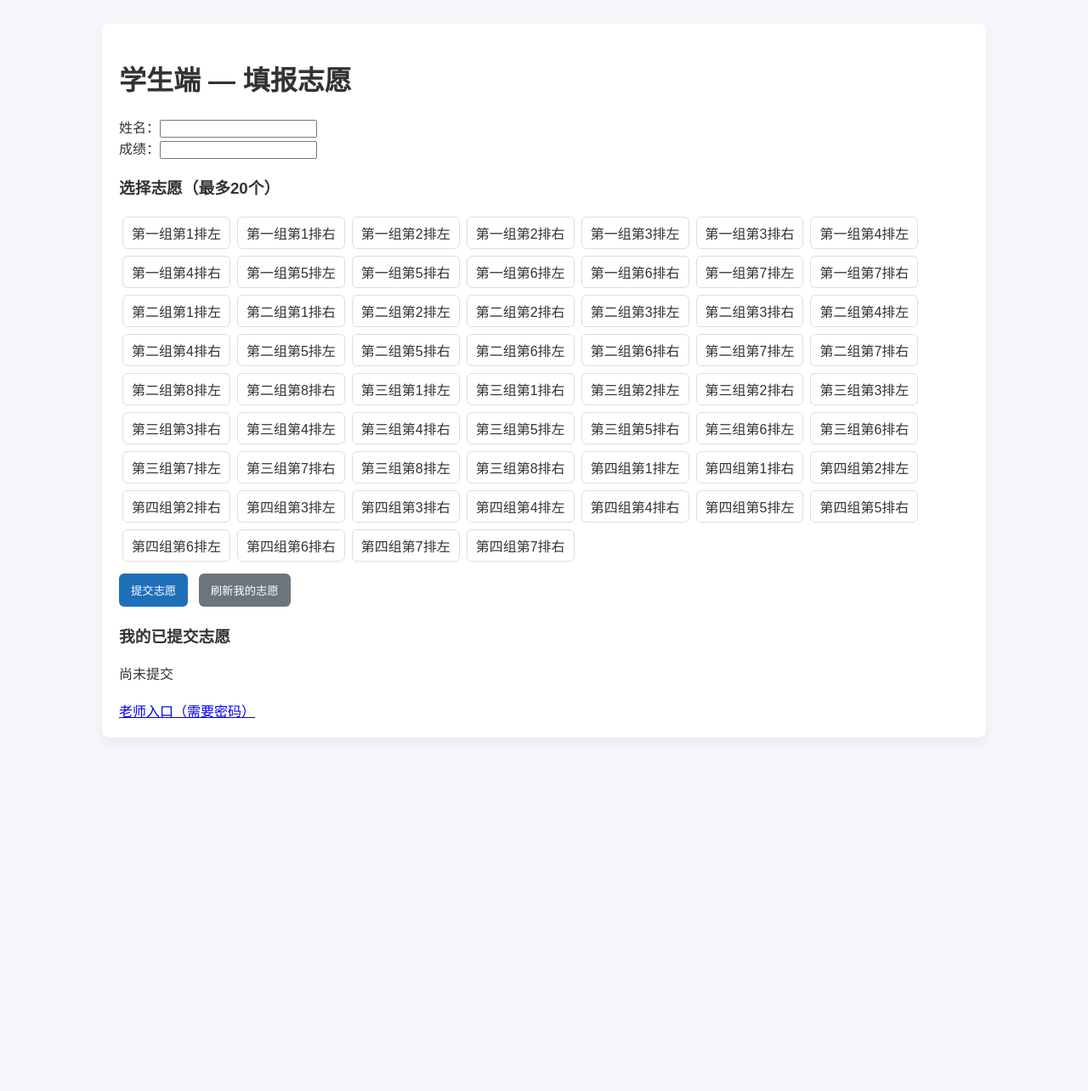
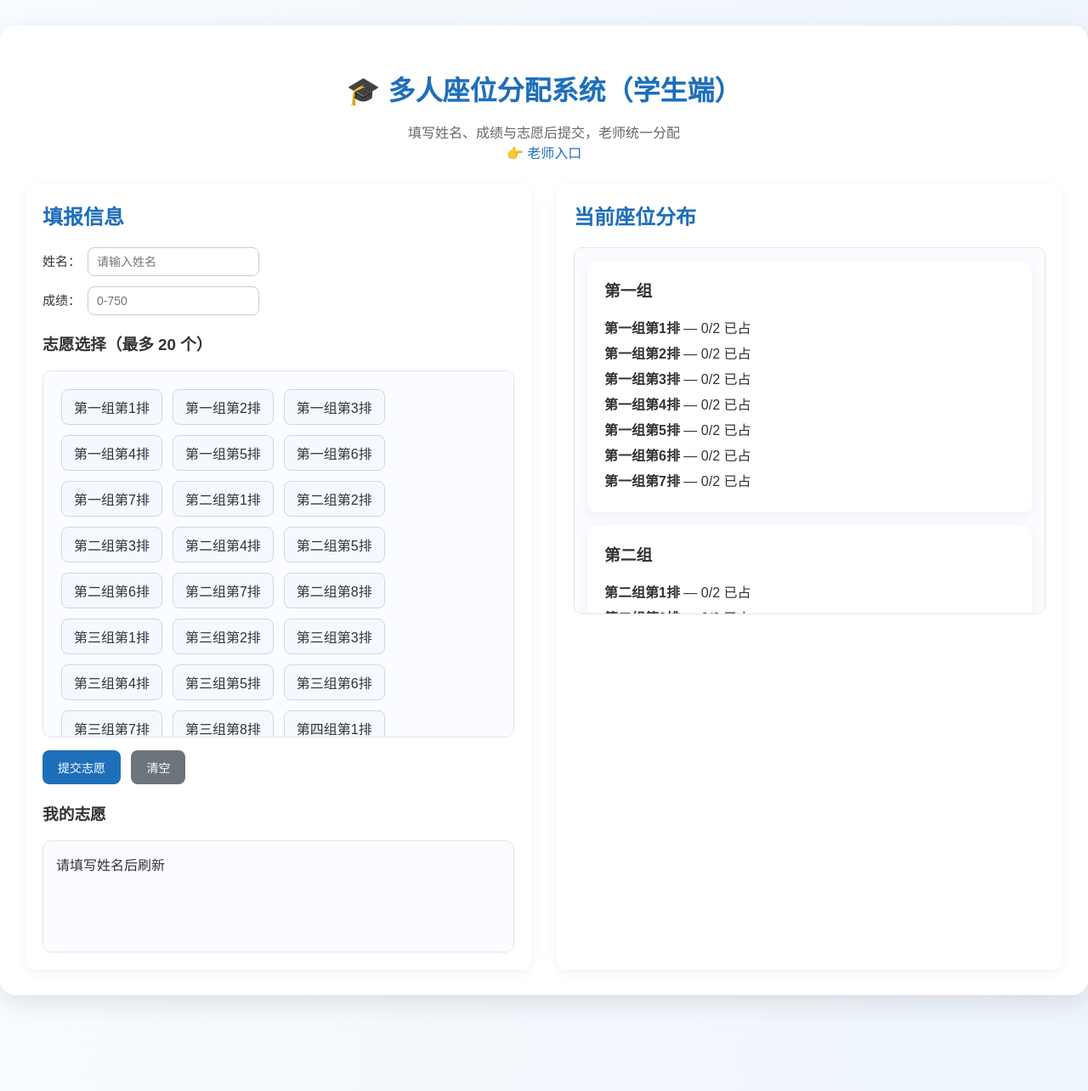
Before and after one commit to hanmoselsct/seat-allocation, a Flask app: page / in a window 1280 px wide. Shown: the top 1284 px of the page at 85% size. Run offline with Flask 3, Linux system fonts and the light colour scheme; data that the repository does not hold is empty.

Commit message:
Update student.html

```diff
--- a/templates/student.html
+++ b/templates/student.html
@@ -1,124 +1,305 @@
 <!DOCTYPE html>
 <html lang="zh-CN">
 <head>
-  <meta charset="utf-8"/>
-  <meta name="viewport" content="width=device-width,initial-scale=1"/>
-  <title>学生 - 座位分配志愿系统</title>
+  <meta charset="UTF-8" />
+  <meta name="viewport" content="width=device-width,initial-scale=1.0"/>
+  <title>学生端 - 多人座位分配系统</title>
   <link rel="stylesheet" href="/static/style.css">
   <style>
-    /* 为方便演示加入少量样式，或把你的原样式放入 static/style.css */
-    body{font-family: "Microsoft YaHei",sans-serif;padding:20px;background:#f5f7fa}
-    .container{max-width:1000px;margin:0 auto;background:#fff;padding:20px;border-radius:8px}
-    button{padding:10px 14px;border-radius:6px;border:none;background:#1e6fba;color:#fff;cursor:pointer}
-    .volunteer-item{display:inline-block;padding:6px 10px;border:1px solid #ddd;margin:4px;border-radius:6px;cursor:pointer}
-    .selected{background:#1e6fba;color:#fff}
+    body {
+      font-family: "Microsoft YaHei", sans-serif;
+      background: linear-gradient(to right, #f8fbff, #eef5fc);
+      margin: 0;
+      padding: 0;
+      color: #333;
+    }
+
+    .container {
+      max-width: 1300px;
+      margin: 30px auto;
+      background: #fff;
+      padding: 30px;
+      border-radius: 18px;
+      box-shadow: 0 10px 30px rgba(0,0,0,0.1);
+    }
+
+    h1 {
+      text-align: center;
+      color: #1e6fba;
+      margin-bottom: 10px;
+    }
+    h2 {
+      color: #1e6fba;
+      margin-top: 0;
+    }
+
+    .flex-wrap {
+      display: flex;
+      flex-wrap: wrap;
+      gap: 30px;
+    }
+
+    .card {
+      background: #fff;
+      padding: 20px;
+      border-radius: 12px;
+      box-shadow: 0 4px 15px rgba(0,0,0,0.05);
+      flex: 1;
+      min-width: 340px;
+    }
+
+    label {
+      display: block;
+      margin-bottom: 12px;
+      font-size: 15px;
+    }
+
+    input[type=text], input[type=number] {
+      padding: 8px 10px;
+      border-radius: 8px;
+      border: 1px solid #ccc;
+      font-size: 14px;
+      width: 180px;
+      margin-left: 8px;
+    }
+    input:focus { outline: none; border-color: #1e6fba; }
+
+    button {
+      background-color: #1e6fba;
+      border: none;
+      color: #fff;
+      padding: 10px 18px;
+      border-radius: 8px;
+      font-size: 14px;
+      cursor: pointer;
+      transition: 0.2s;
+      margin-right: 8px;
+    }
+    button:hover { background-color: #155a9e; transform: translateY(-1px); }
+    button:active { transform: scale(0.98); }
+
+    #addStudentBtn { background:#1e6fba; }
+    #clearFormBtn { background:#6c757d; }
+
+    .volunteer-item {
+      display:inline-block;
+      padding:8px 14px;
+      margin:6px;
+      border:1px solid #cdd7e3;
+      border-radius:8px;
+      background:#f5f9ff;
+      transition:all 0.2s;
+      cursor:pointer;
+    }
+    .volunteer-item:hover { background:#e8f1ff; }
+    .volunteer-item.selected {
+      background:#1e6fba;
+      color:#fff;
+      border-color:#155a9e;
+    }
+
+    #volunteersGrid, #myVolunteersList, #seatsDisplay {
+      border:1px solid #e2e6ec;
+      border-radius:10px;
+      padding:15px;
+      background:#fafcff;
+      min-height:100px;
+      max-height:400px;
+      overflow:auto;
+    }
+
+    #notificationContainer {
+      position:fixed; top:20px; right:20px; z-index:1000;
+    }
+    #notificationContainer div {
+      background:#1e6fba;
+      color:white;
+      padding:10px 16px;
+      border-radius:8px;
+      margin-top:8px;
+      box-shadow:0 4px 12px rgba(0,0,0,0.1);
+    }
+
+    .error { color:#dc3545; font-size:13px; }
+
+    @media (max-width:768px){
+      .flex-wrap { flex-direction: column; }
+    }
   </style>
 </head>
+
 <body>
   <div class="container">
-    <h1>学生端 — 填报志愿</h1>
+    <h1>🎓 多人座位分配系统（学生端）</h1>
+    <p style="text-align:center; color:#666; margin-bottom:25px;">
+      填写姓名、成绩与志愿后提交，老师统一分配<br>
+      👉 <a href="/teacher" style="color:#1e6fba; text-decoration:none;">老师入口</a>
+    </p>
 
-    <div>
-      <label>姓名：<input id="name" /></label>
-    </div>
-    <div>
-      <label>成绩：<input id="score" type="number" /></label>
+    <div class="flex-wrap">
+      <!-- 左侧：学生填报 -->
+      <div class="card">
+        <h2>填报信息</h2>
+        <label>姓名：<input id="studentName" type="text" placeholder="请输入姓名"></label>
+        <div id="nameError" class="error" style="display:none;">请输入姓名</div>
+
+        <label>成绩：<input id="studentScore" type="number" min="0" max="750" placeholder="0-750"></label>
+        <div id="scoreError" class="error" style="display:none;">请输入有效成绩</div>
+
+        <h3>志愿选择（最多 20 个）</h3>
+        <div id="volunteersGrid"></div>
+
+        <div style="margin-top:15px;">
+          <button id="addStudentBtn">提交志愿</button>
+          <button id="clearFormBtn">清空</button>
         </div>
 
-    <h3>选择志愿（最多20个）</h3>
-    <div id="volunteersContainer"></div>
-
-    <div style="margin-top:10px">
-      <button id="submitBtn">提交志愿</button>
-      <button id="refreshBtn" style="background:#6c757d;margin-left:8px">刷新我的志愿</button>
+        <h3 style="margin-top:20px;">我的志愿</h3>
+        <div id="myVolunteersList">请填写姓名后刷新</div>
       </div>
 
-    <h3 style="margin-top:20px">我的已提交志愿</h3>
-    <div id="mySubmission">尚未提交</div>
-
-    <div style="margin-top:20px">
-      <a href="/teacher" target="_blank">老师入口（需要密码）</a>
+      <!-- 右侧：座位分布 -->
+      <div class="card">
+        <h2>当前座位分布</h2>
+        <div id="seatsDisplay">加载中...</div>
+      </div>
     </div>
   </div>
 
+  <div id="notificationContainer"></div>
+
 <script>
-  // 与后端保持一致的座位生成（与原来相同）
-  const SEATS = (function(){
+'use strict';
+const MAX_VOLUNTEERS = 20;
+const MAX_SCORE = 750;
+const MIN_SCORE = 0;
+
+// ✅ 简化后的座位生成
+const SEATS = (() => {
   const seats = [];
-    for(let row=1;row<=7;row++){ seats.push(`第一组第${row}排左`); seats.push(`第一组第${row}排右`); }
-    for(let row=1;row<=8;row++){ seats.push(`第二组第${row}排左`); seats.push(`第二组第${row}排右`); }
-    for(let row=1;row<=8;row++){ seats.push(`第三组第${row}排左`); seats.push(`第三组第${row}排右`); }
-    for(let row=1;row<=7;row++){ seats.push(`第四组第${row}排左`); seats.push(`第四组第${row}排右`); }
+  const groups = { "第一组":7, "第二组":8, "第三组":8, "第四组":7 };
+  for (const [g, rcount] of Object.entries(groups)) {
+    for (let r=1;r<=rcount;r++) seats.push(`${g}第${r}排`);
+  }
   return seats;
 })();
 
-  const MAX_VOL = 20;
-  let selected = [];
+let selectedVolunteers = [];
 
-  const vc = document.getElementById('volunteersContainer');
+// DOM 引用
+const nameInput = document.getElementById('studentName');
+const scoreInput = document.getElementById('studentScore');
+const volunteersGrid = document.getElementById('volunteersGrid');
+const myList = document.getElementById('myVolunteersList');
+const nameErr = document.getElementById('nameError');
+const scoreErr = document.getElementById('scoreError');
+const notificationContainer = document.getElementById('notificationContainer');
+const seatsDisplay = document.getElementById('seatsDisplay');
 
-  function renderSeats(){
-    vc.innerHTML = '';
-    SEATS.forEach(s=>{
-      const d = document.createElement('div');
-      d.className = 'volunteer-item';
-      d.textContent = s;
-      d.onclick = ()=> {
-        const idx = selected.indexOf(s);
+function notify(msg, t=3000){
+  const d=document.createElement('div'); d.textContent=msg;
+  notificationContainer.appendChild(d);
+  setTimeout(()=>d.remove(),t);
+}
+
+function validateForm(name, score){
+  let ok=true;
+  if(!name){nameErr.style.display='block'; ok=false;} else nameErr.style.display='none';
+  if(isNaN(score)||score<MIN_SCORE||score>MAX_SCORE){scoreErr.style.display='block'; ok=false;} else scoreErr.style.display='none';
+  if(selectedVolunteers.length===0){notify('请至少选择一个志愿'); ok=false;}
+  return ok;
+}
+
+function renderVolunteerChoices(){
+  volunteersGrid.innerHTML='';
+  SEATS.forEach(seat=>{
+    const div=document.createElement('div');
+    div.className='volunteer-item';
+    div.textContent=seat;
+    if(selectedVolunteers.includes(seat)) div.classList.add('selected');
+    div.onclick=()=>{
+      const idx=selectedVolunteers.indexOf(seat);
       if(idx===-1){
-          if(selected.length>=MAX_VOL){ alert('最多20个志愿'); return; }
-          selected.push(s);
-          d.classList.add('selected');
-        } else {
-          selected.splice(idx,1);
-          d.classList.remove('selected');
+        if(selectedVolunteers.length>=MAX_VOLUNTEERS){notify('最多20个志愿');return;}
+        selectedVolunteers.push(seat);
+        div.classList.add('selected');
+      }else{
+        selectedVolunteers.splice(idx,1);
+        div.classList.remove('selected');
       }
     };
-      vc.appendChild(d);
+    volunteersGrid.appendChild(div);
   });
 }
 
-  renderSeats();
-
-  document.getElementById('submitBtn').addEventListener('click', async ()=>{
-    const name = document.getElementById('name').value.trim();
-    const score = parseInt(document.getElementById('score').value);
-    if(!name){ alert('请输入姓名'); return; }
-    if(isNaN(score)){ alert('请输入成绩'); return; }
-    if(selected.length===0){ alert('请至少选择一个志愿'); return; }
-
-    const res = await fetch('/api/submit', {
-      method: 'POST',
-      headers: {'Content-Type':'application/json'},
-      body: JSON.stringify({name, score, volunteers: selected})
+// 渲染座位分布
+async function renderSeats(){
+  seatsDisplay.innerHTML='加载中...';
+  try{
+    const res=await fetch('/api/results');
+    const data=await res.json();
+    const assigned={};
+    if(data && data.results){
+      data.results.forEach(r=>{if(r.admitted)assigned[r.admitted]=(assigned[r.admitted]||[]).concat(r.name);});
+    }
+    seatsDisplay.innerHTML='';
+    const groups={"第一组":7,"第二组":8,"第三组":8,"第四组":7};
+    Object.entries(groups).forEach(([g,rows])=>{
+      const card=document.createElement('div');
+      card.className='card';
+      card.style.marginBottom='15px';
+      card.innerHTML=`<h3 style="margin-top:0">${g}</h3>`;
+      for(let r=1;r<=rows;r++){
+        const name=`${g}第${r}排`;
+        const list=assigned[name]||[];
+        const div=document.createElement('div');
+        div.style.margin='6px 0';
+        div.innerHTML=`<b>${name}</b> — <span>${list.length}/2 已占</span>${list.length>0?('：'+list.join('、')):''}`;
+        div.style.color=list.length>=2?'#28a745':'#333';
+        card.appendChild(div);
+      }
+      seatsDisplay.appendChild(card);
     });
-    const data = await res.json();
-    if(data.ok){ alert('提交成功'); loadMySubmission(name); }
-    else alert(data.error || '提交失败');
-  });
-
-  document.getElementById('refreshBtn').addEventListener('click', ()=>{
-    const name = document.getElementById('name').value.trim();
-    if(!name) { alert('请输入姓名以刷新'); return; }
-    loadMySubmission(name);
-  });
-
-  async function loadMySubmission(name){
-    if(!name) return;
-    const res = await fetch(`/api/student?name=${encodeURIComponent(name)}`);
-    const data = await res.json();
-    const box = document.getElementById('mySubmission');
-    if(data.found){
-      box.innerHTML = `<div><b>${data.name}</b> （${data.score} 分）<br>志愿：${data.volunteers.join(' , ')}<br>录取：${data.admitted || '未录取'}</div>`;
-    } else {
-      box.innerHTML = '尚未提交';
+  }catch(e){
+    seatsDisplay.textContent='加载失败';
   }
 }
 
-  // 页面加载时尽量读取当前输入姓名的提交（如果有）
-  document.getElementById('name').addEventListener('change', (e)=>{
-    loadMySubmission(e.target.value.trim());
-  });
+// 提交志愿
+document.getElementById('addStudentBtn').onclick=async()=>{
+  const name=nameInput.value.trim();
+  const score=parseInt(scoreInput.value);
+  if(!validateForm(name,score))return;
+  const res=await fetch('/api/submit',{method:'POST',headers:{'Content-Type':'application/json'},body:JSON.stringify({name,score,volunteers:selectedVolunteers})});
+  const data=await res.json();
+  if(data.ok){notify('提交成功');loadMy(name);renderSeats();}
+  else alert(data.error||'提交失败');
+};
+
+// 清空表单
+document.getElementById('clearFormBtn').onclick=()=>{
+  nameInput.value=''; scoreInput.value='';
+  selectedVolunteers=[]; renderVolunteerChoices();
+  myList.textContent='请填写姓名后刷新';
+};
+
+async function loadMy(name){
+  if(!name){myList.textContent='请输入姓名';return;}
+  const res=await fetch(`/api/student?name=${encodeURIComponent(name)}`);
+  const data=await res.json();
+  if(data.found){
+    myList.innerHTML=`<b>${data.name}</b>（${data.score}分）<br>志愿：${data.volunteers.join('，')}<br>录取：${data.admitted||'未录取'}`;
+  }else myList.textContent='尚未提交';
+}
+
+nameInput.onchange=(e)=>loadMy(e.target.value.trim());
+
+// 初始化
+function init(){
+  renderVolunteerChoices();
+  renderSeats();
+}
+init();
 </script>
 </body>
 </html>
```
Lines whose indentation alone changed are shown as unchanged.
